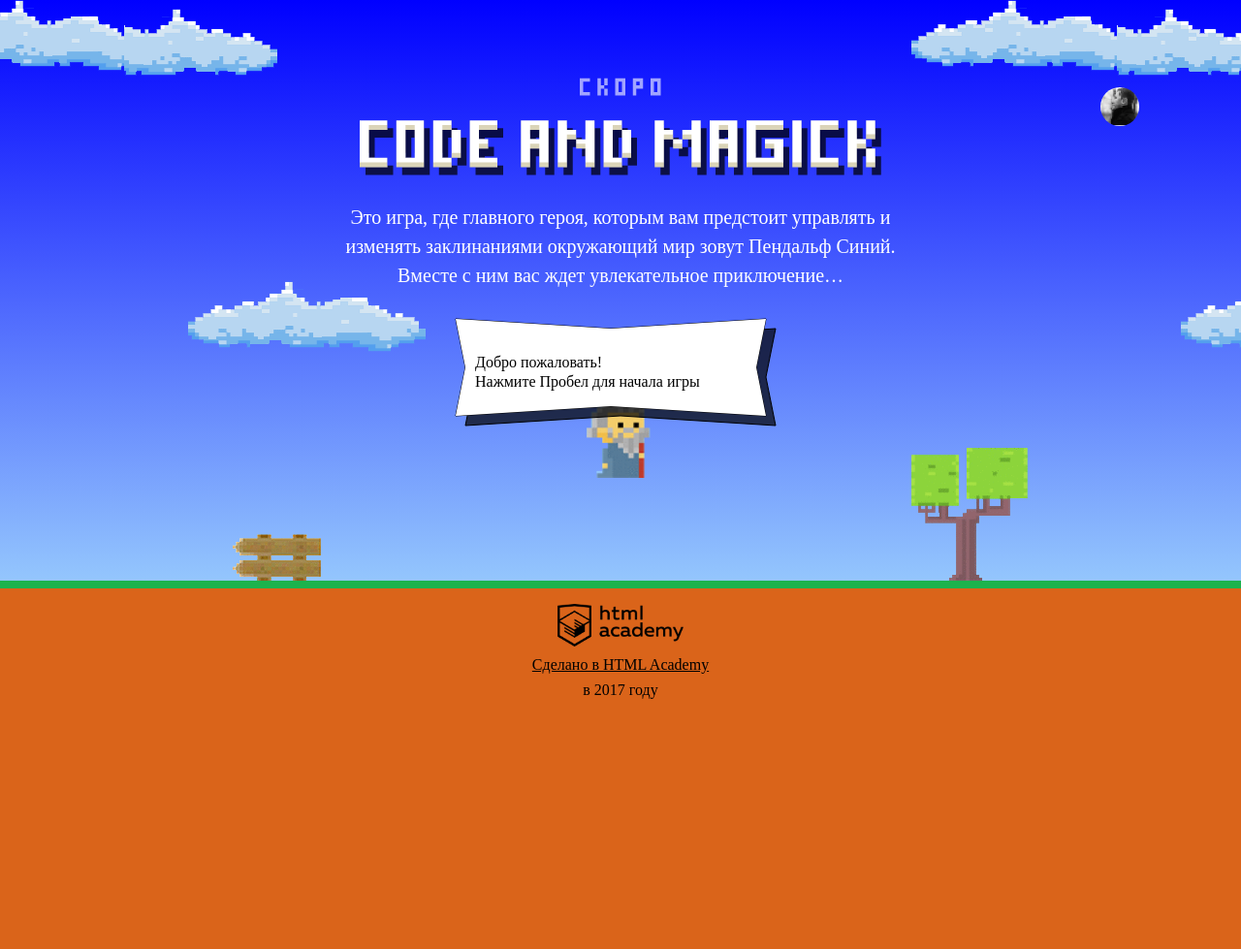
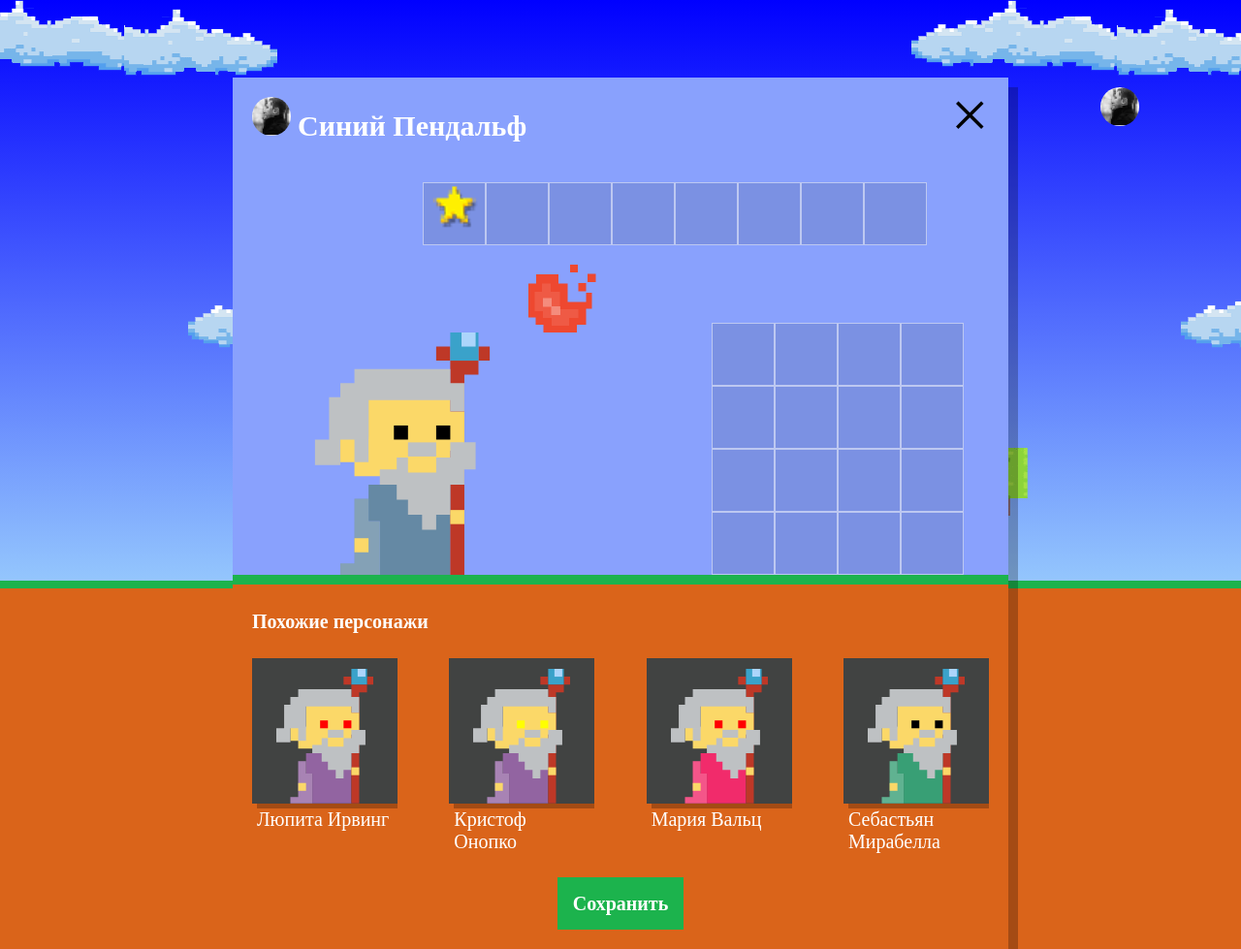
Before and after one commit to RomikSharov/195544-code-and-magick, a website: page index.html in a window 1280 px wide. Shown: the whole page at 97% size. Before the commit the page ends 800 px from the top, so only its background shows below. Drawn offline with Linux system fonts and the light colour scheme; a web font is replaced by a local one.

Commit message:
Made everything from the task 'Нас орда'

```diff
--- a/index.html
+++ b/index.html
@@ -200,6 +200,7 @@
 </script>
 <script src="js/stat.js"></script>
 <script src="js/game.js"></script>
+<script src="js/setup.js"></script>
 
 </body>
 </html>
--- /dev/null
+++ b/js/setup.js
@@ -0,0 +1,47 @@
+'use strict';
+
+var NAMES = ['Иван', 'Хуан', 'Себастьян', 'Мария', 'Кристоф', 'Виктор', 'Юлия', 'Люпита', 'Вашингтон'];
+var SURNAMES = ['да Марья', 'Верон', 'Мирабелла', 'Вальц', 'Онопко', 'Топольницкая', 'Нионго', 'Ирвинг'];
+var COATCOLORS = ['rgb(101, 137, 164)', 'rgb(241, 43, 107)', 'rgb(146, 100, 161)', 'rgb(56, 159, 117)', 'rgb(215, 210, 55)', 'rgb(0, 0, 0)'];
+var EYESCOLORS = ['black', 'red', 'blue', 'yellow', 'green'];
+
+var wizards = [];
+(function createWizards(wizardsArr) {
+  var vizardsNameslength = NAMES.length;
+  var vizardsCoatColorlength = COATCOLORS.length;
+  var vizardsEyesColorlength = EYESCOLORS.length;
+  for (var i = 0; i < 4; i++) {
+    var randomIndexForName = Math.floor(Math.random() * (vizardsNameslength - 1));
+    wizardsArr[i] = {
+      name: NAMES[randomIndexForName] + ' ' + SURNAMES[randomIndexForName],
+      coatColor: COATCOLORS[Math.floor(Math.random() * (vizardsCoatColorlength - 1))],
+      eyesColor: EYESCOLORS[Math.floor(Math.random() * (vizardsEyesColorlength - 1))]
+    };
+  }
+})(wizards);
+
+var createWizardDomElement = function (wizard) {
+  var wizardDomElement = document.querySelector('#similar-wizard-template').content.cloneNode(true);
+
+  wizardDomElement.querySelector('.setup-similar-label').textContent = wizard.name;
+  wizardDomElement.querySelector('.wizard-coat').style.fill = wizard.coatColor;
+  wizardDomElement.querySelector('.wizard-eyes').style.fill = wizard.eyesColor;
+
+  return wizardDomElement;
+};
+
+var createSimilarListDomElement = function (wizardsArr) {
+  var fragment = document.createDocumentFragment();
+  var wizardsArrLength = wizardsArr.length;
+  for (var i = 0; i < wizardsArrLength; i++) {
+    fragment.appendChild(createWizardDomElement(wizardsArr[i]));
+  }
+  return fragment;
+};
+
+var startDialog = document.querySelector('.setup');
+startDialog.classList.remove('hidden');
+
+var similarListElement = document.querySelector('.setup-similar-list');
+similarListElement.appendChild(createSimilarListDomElement(wizards));
+document.querySelector('.setup-similar').classList.remove('hidden');
```
